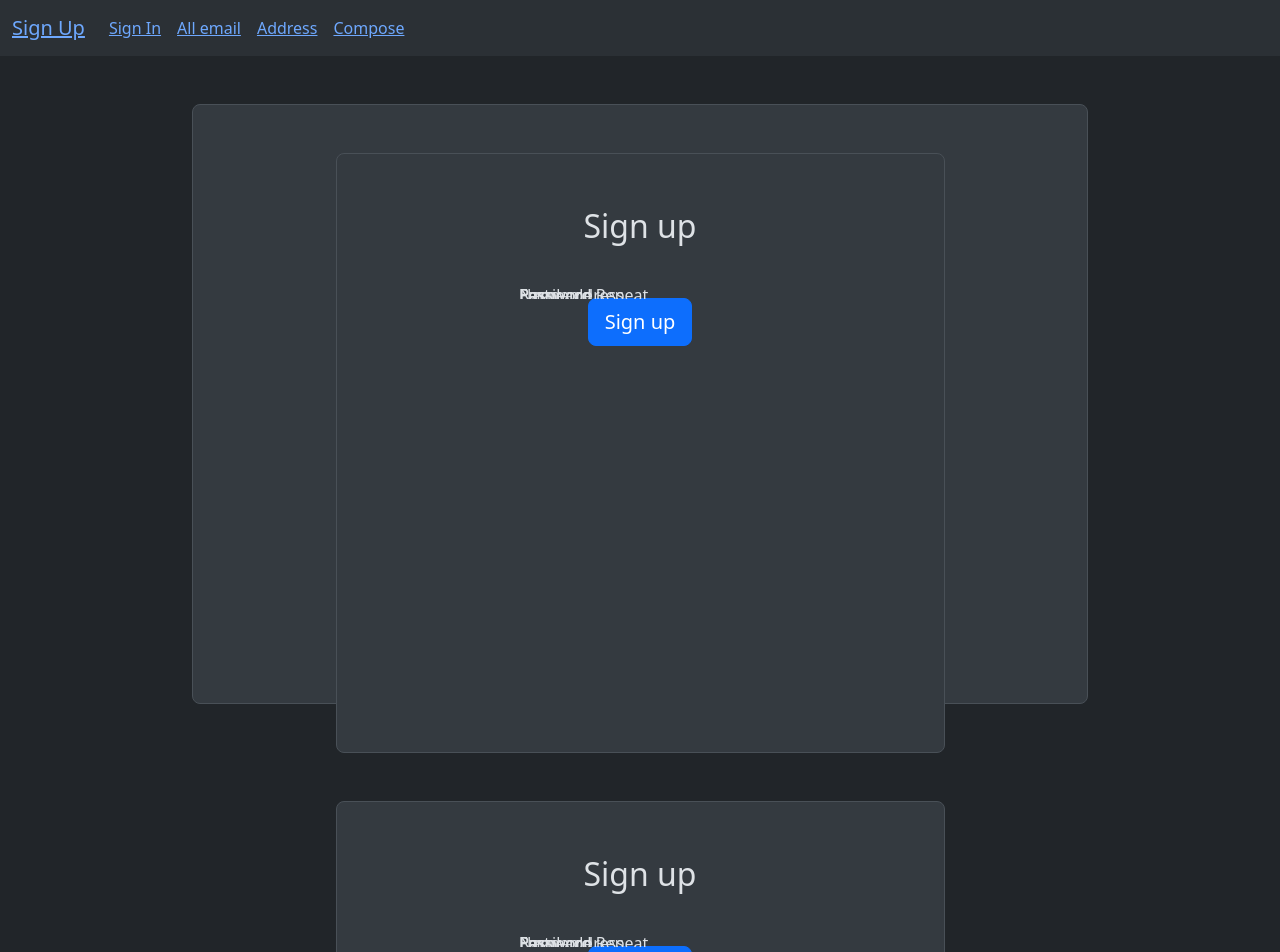
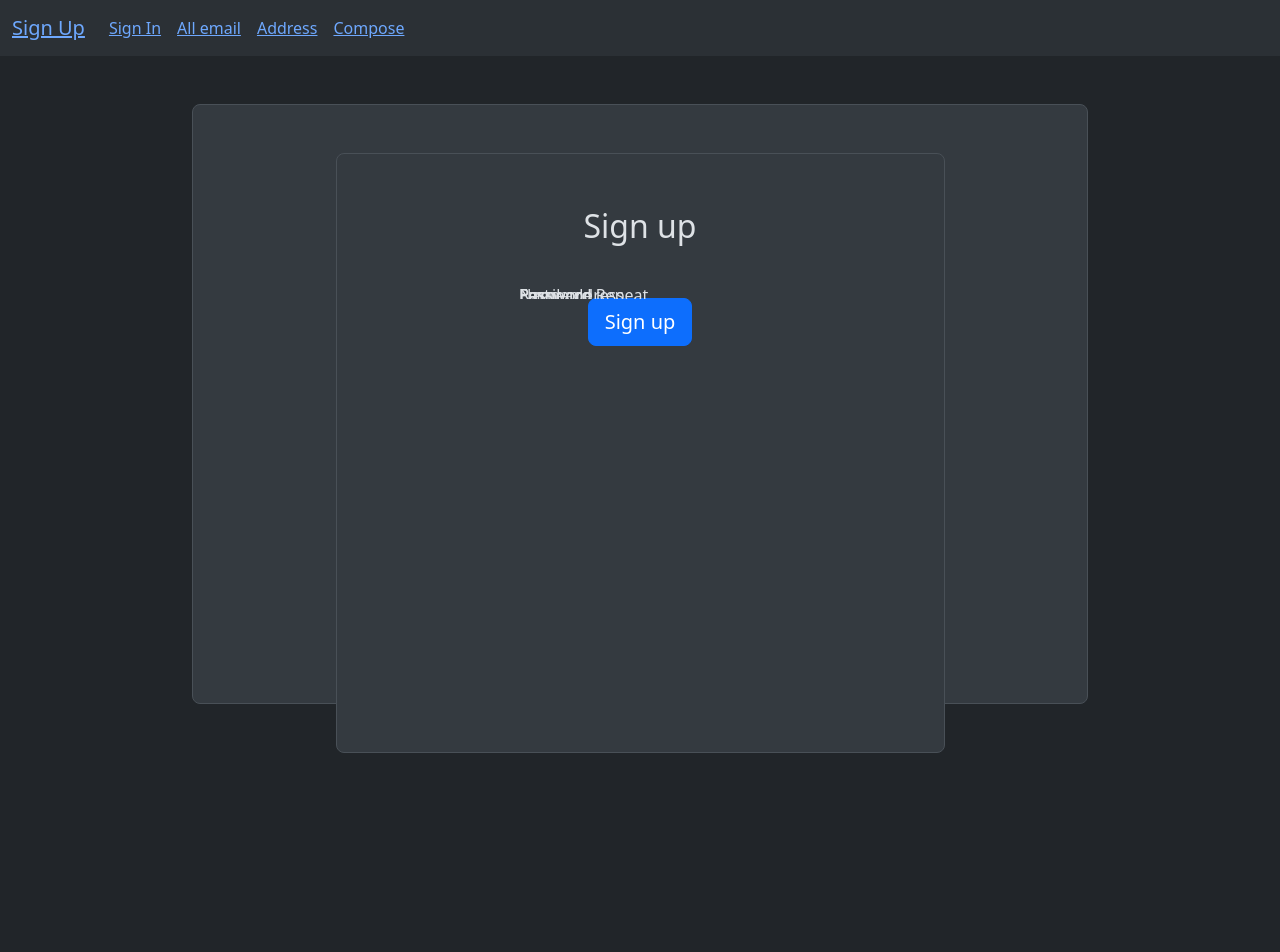
Before and after one commit to innadech/email-app-bootstrap-vue, a Vue app: page / in a window 1280 px wide. Shown: the top 952 px of the page. After the commit the page ends 800 px from the top, so only its background shows below. Built offline with nearby package versions, Linux system fonts and the light colour scheme.

Commit message:
Removed: SignUp from App.vue

```diff
--- a/src/App.vue
+++ b/src/App.vue
@@ -1,12 +1,4 @@
-<script>
-import PageSignUp from './pages/PageSignUp.vue'
-
-export default {
-  components: {
-    PageSignUp,
-  },
-}
-</script>
+<script></script>
 
 <template>
   <nav class="navbar navbar-expand-lg bg-body-tertiary">
@@ -66,6 +58,5 @@ export default {
     class="container-fluid mt-5 bg-light-subtle border rounded-3"
   >
     <RouterView />
-    <PageSignUp />
   </div>
 </template>
```
